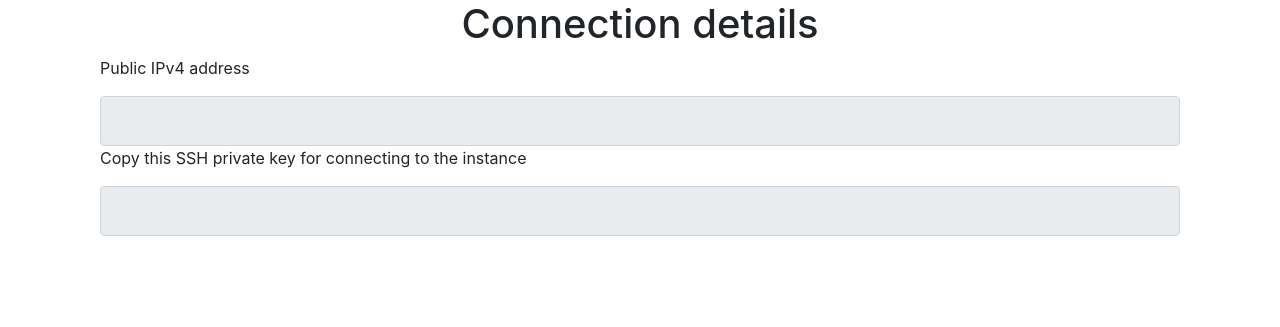
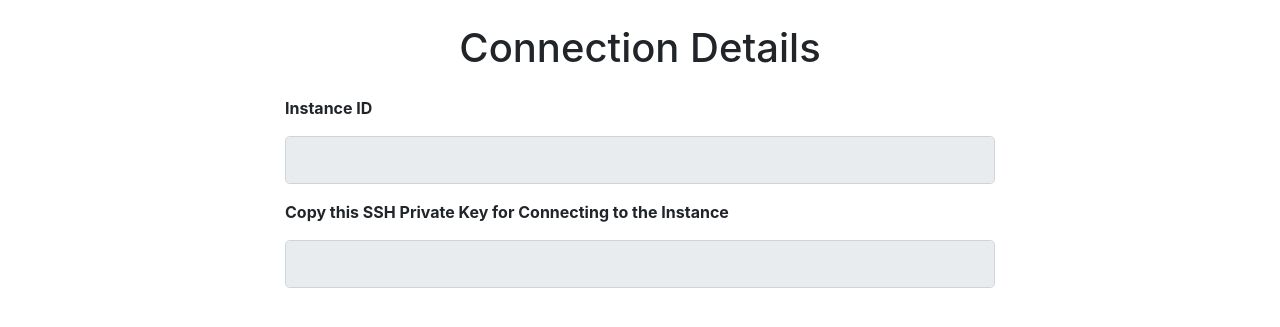
Before and after one commit to GeorgeBodea/Server-Launcher, a Flask app: template src/website/templates/connection.html in a window 1280 px wide. Shown: the part 56-383 px from the top of the page. Run offline with Flask 3, Linux system fonts and the light colour scheme; the template is opened without the code that fills it, so the values that code supplies are empty; some libraries are stand-ins or nearby versions.

Commit message:
Added Instance ID to the connection page.

```diff
--- a/src/website/cloud/aws_utils.py
+++ b/src/website/cloud/aws_utils.py
@@ -89,10 +89,10 @@ def launch_aws_instance(instance_type):
                                              email=current_user.email)
         instance_id = response['Instances'][0]['InstanceId']
 
-        if instance_id:
+        if instance_id and private_key:
             flash('Instance created!', category='success')
             print('Instance created!')
-            return private_key
+            return instance_id, private_key
         else:
             flash('Error creating an instance', category='error')
             return None
--- a/src/website/templates/connection.html
+++ b/src/website/templates/connection.html
@@ -3,19 +3,19 @@
 {% block title %} Connection details {% endblock %}
 
 {% block content %}
-<h1 align="center" > Connection details </h1>
+<h1 class="text-center my-4">Connection Details</h1>
 
 <div class="container">
-    <div class="row">
-        <div class="col-lg-12">
-            <p>Public IPv4 address</p>
-            <div class="input-wrapper">
-                <input type="text" value="{{ public_ip }}" id="public_ip" readonly class="form-control" style="height:50px">
+    <div class="row justify-content-center">
+        <div class="col-lg-8">
+            <p><strong>Instance ID</strong></p>
+            <div class="input-wrapper mb-3">
+                <input type="text" value="{{ aws_instance_id }}" id="aws_instance_id" readonly class="form-control form-control-lg">
             </div>
 
-            <p>Copy this SSH private key for connecting to the instance</p>
-            <div class="input-wrapper">
-                <input type="text" value="{{ private_ssh_key }}" id="private_ssh_key" readonly class="form-control" style="height:50px">
+            <p><strong>Copy this SSH Private Key for Connecting to the Instance</strong></p>
+            <div class="input-wrapper mb-3">
+                <input type="text" value="{{ private_ssh_key }}" id="private_ssh_key" readonly class="form-control form-control-lg">
             </div>
         </div>
     </div>
--- a/src/website/views.py
+++ b/src/website/views.py
@@ -9,8 +9,8 @@ views = Blueprint('views', __name__)
 def home():
     if request.method == "POST":
         instance_type = request.form.get('selectedOptionInstanceType')
-        private_ssh_key = launch_aws_instance(instance_type)
-        return render_template('connection.html', user=current_user, private_ssh_key=private_ssh_key)
+        instance_id, private_ssh_key = launch_aws_instance(instance_type)
+        return render_template('connection.html', user=current_user, aws_instance_id=instance_id, private_ssh_key=private_ssh_key)
 
     return render_template('home.html', user=current_user)
 
```
